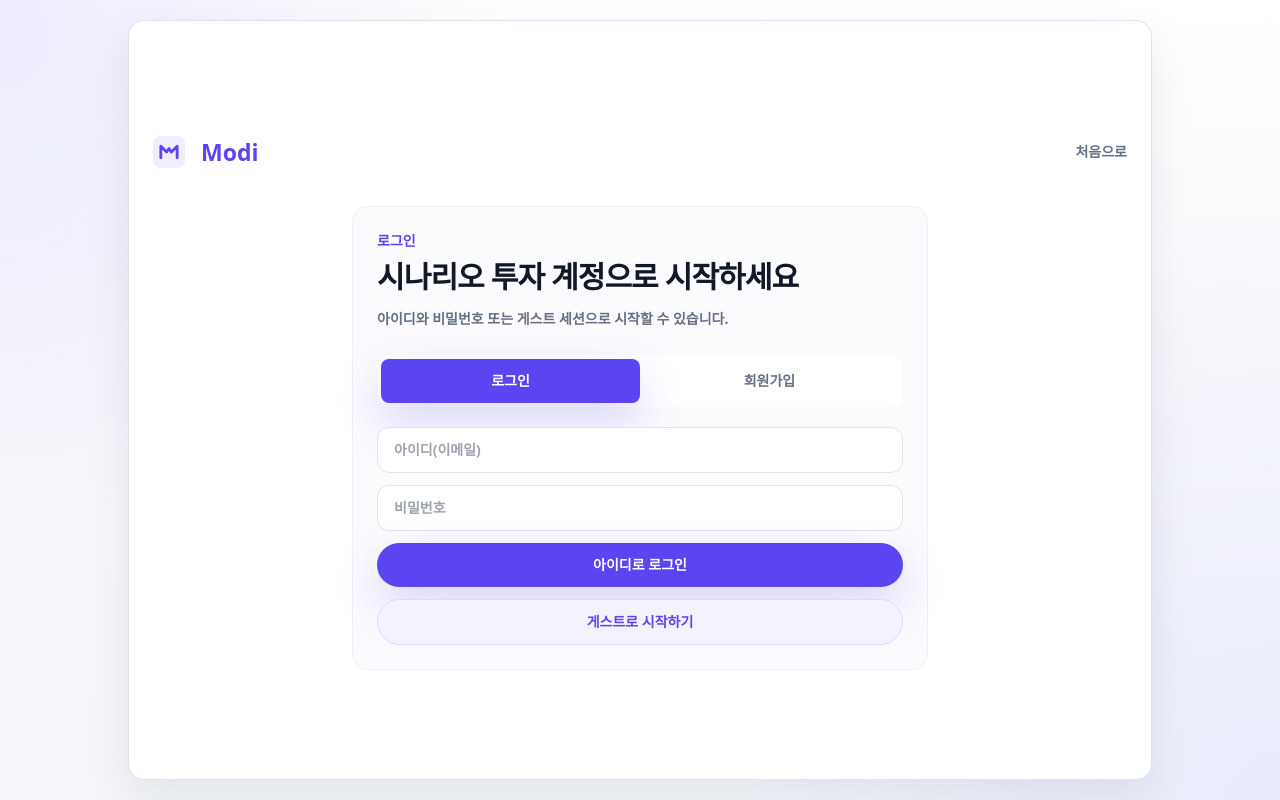
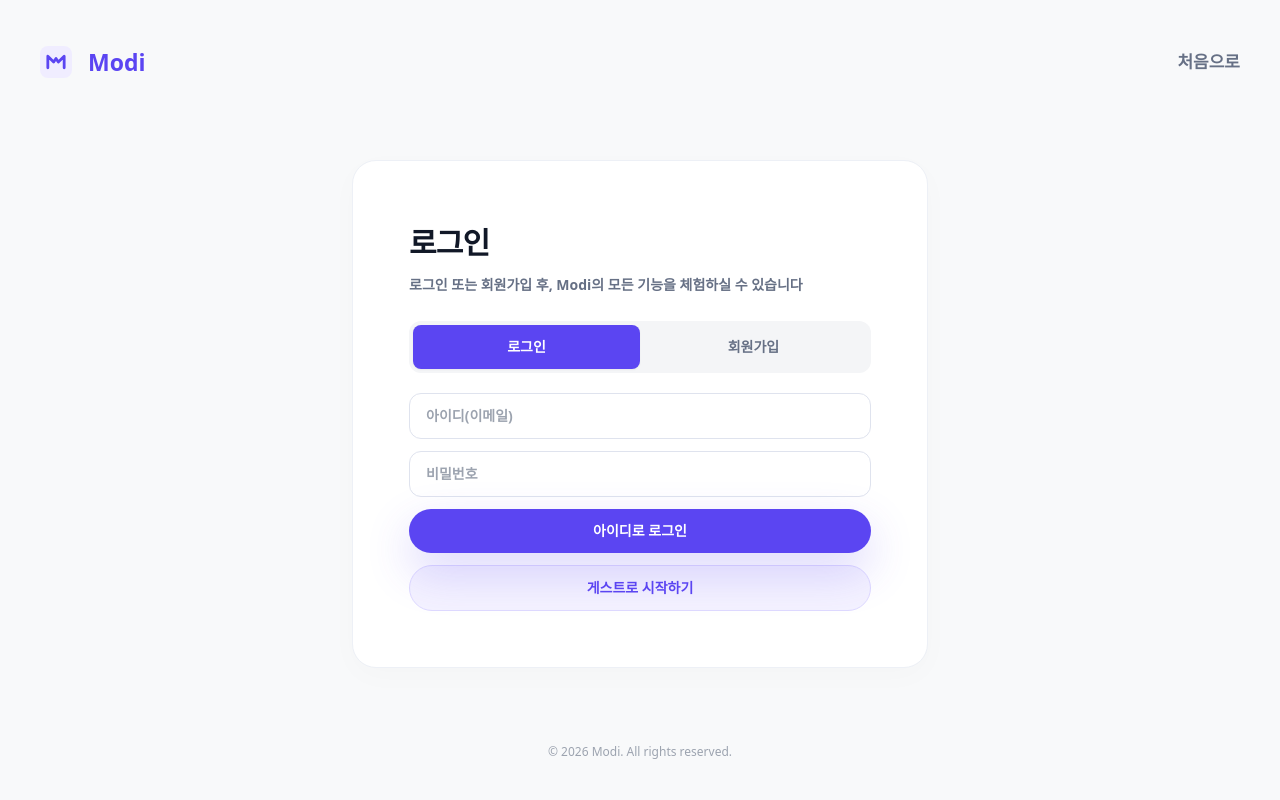
Before and after one commit to yunjae305/Modi, a React (Vite) app: page /login in a window 1280 px wide. Built offline with nearby package versions, Linux system fonts and the light colour scheme; no server answers.

Commit message:
LoginPage: UI변경 UX경험 고려 애니메이션 추가 및 스타일 조정

```diff
--- a/src/index.css
+++ b/src/index.css
@@ -7,7 +7,7 @@
 }
 
 html {
-  background: #f7f8fc;
+  background: #ffffff;
 }
 
 body {
--- a/src/pages/LoginPage.tsx
+++ b/src/pages/LoginPage.tsx
@@ -7,7 +7,6 @@ import { apiGet } from '../services/api';
 import { normalizeNextPath, useAuthContext } from '../context/AuthContext';
 import type { ProviderStatus } from '../types/auth';
 
-// 이메일, Kakao, 게스트 로그인 컴포넌트
 export function LoginPage() {
   const navigate = useNavigate();
   const location = useLocation();
@@ -21,31 +20,23 @@ export function LoginPage() {
   const next = normalizeNextPath(new URLSearchParams(location.search).get('next'));
 
   useEffect(() => {
-    // provider 상태 조회
     let active = true;
     apiGet<ProviderStatus>('/auth/providers')
       .then((status) => {
-        if (active) {
-          setProviders(status);
-        }
+        if (active) setProviders(status);
       })
       .catch(() => {
         if (active) {
-          // provider 조회 실패 fallback
           setProviders({ providers: { email: true, kakao: false, guest: true } });
         }
       });
-    return () => {
-      active = false;
-    };
+    return () => { active = false; };
   }, []);
 
-  // 이메일 인증 submit 함수
   const submitCredentials = async (event: FormEvent<HTMLFormElement>) => {
     event.preventDefault();
     setError('');
     try {
-      // authMode 기반 login/register 분기
       if (authMode === 'login') {
         await loginEmail(email, password);
       } else {
@@ -57,14 +48,7 @@ export function LoginPage() {
     }
   };
 
-  // Kakao 로그인 시작 함수
-  const startKakao = () => {
-    setError('');
-    // 외부 OAuth 페이지 이동
-    loginKakao(next);
-  };
-
-  // 게스트 로그인 시작 함수
+  const startKakao = () => { setError(''); loginKakao(next); };
   const startGuest = async () => {
     setError('');
     try {
@@ -76,36 +60,58 @@ export function LoginPage() {
   };
 
   return (
-    <main className="min-h-screen px-5 py-5">
-      <section className="mx-auto grid min-h-[calc(100vh-2.5rem)] max-w-5xl content-center rounded-2xl border border-[#dfe3ee] bg-white p-6 shadow-card">
-        <header className="mb-8 flex items-center justify-between">
+    <div className="flex min-h-screen flex-col justify-between bg-[#f8f9fa] p-6 sm:p-10">
+
+      {/* Header 영역 */}
+      <header className="flex w-full max-w-[105rem] justify-between items-center mx-auto">
         <BrandLogo />
-          <button className="text-sm font-extrabold text-[#667085] hover:text-[#111827]" onClick={() => navigate('/')}>
+        <button
+          className="text-[17px] font-bold text-[#667085] hover:text-[#111827] transition-colors"
+          onClick={() => navigate('/')}
+        >
           처음으로
         </button>
       </header>
-        <div className="mx-auto w-full max-w-xl rounded-2xl border border-[#edf0f6] bg-[#fbfbfe] p-6">
-          <p className="text-sm font-extrabold text-[#5b45f2]">로그인</p>
-          <h1 className="mt-2 text-3xl font-black tracking-[-0.03em] text-[#111827]">시나리오 투자 계정으로 시작하세요</h1>
+
+      {/* Body 영역: 로그인/회원가입 */}
+      <main className="flex flex-1 items-center justify-center w-full py-8">
+        <div className="w-full max-w-xl rounded-3xl border border-[#edf0f6] bg-white p-4 sm:p-8 shadow-[0_8px_30px_rgba(0,0,0,0.02)]">
+
+          <div className="mx-auto w-full max-w-xl rounded-2xl p-6">
+            <h1 className="mt-2 text-3xl font-black tracking-[-0.03em] text-[#111827] transition-all duration-200">
+              {authMode === 'login' ? '로그인' : '회원가입'}
+            </h1>
             <p className="mt-3 text-sm font-bold leading-6 text-[#667085]">
-            {providers?.providers.kakao ? '아이디와 비밀번호로 로그인하거나 Kakao, 게스트 세션으로 빠르게 시작할 수 있습니다.' : '아이디와 비밀번호 또는 게스트 세션으로 시작할 수 있습니다.'}
+              로그인 또는 회원가입 후, Modi의 모든 기능을 체험하실 수 있습니다
             </p>
-          <div className="mt-6 grid grid-cols-2 rounded-xl bg-white p-1 text-sm font-extrabold">
+
+            <div className="mt-6 relative grid grid-cols-2 rounded-xl bg-[#f4f5f7] p-1 text-sm font-extrabold select-none">
+              <div
+                className={`absolute top-1 bottom-1 left-1 w-[calc(50%-4px)] bg-[#5b45f2] rounded-lg shadow-sm transition-transform duration-300 ease-in-out ${
+                  authMode === 'login' ? 'translate-x-0' : 'translate-x-full'
+                }`}
+              />
+
               <button
                 type="button"
-              className={`rounded-lg px-4 py-3 ${authMode === 'login' ? 'bg-[#5b45f2] text-white shadow-glow' : 'text-[#667085]'}`}
+                className={`relative z-10 rounded-lg px-4 py-3 text-center transition-colors duration-200 ${
+                  authMode === 'login' ? 'text-white' : 'text-[#667085]'
+                }`}
                 onClick={() => setAuthMode('login')}
               >
                 로그인
               </button>
               <button
                 type="button"
-              className={`rounded-lg px-4 py-3 ${authMode === 'register' ? 'bg-[#5b45f2] text-white shadow-glow' : 'text-[#667085]'}`}
+                className={`relative z-10 rounded-lg px-4 py-3 text-center transition-colors duration-200 ${
+                  authMode === 'register' ? 'text-white' : 'text-[#667085]'
+                }`}
                 onClick={() => setAuthMode('register')}
               >
                 회원가입
               </button>
             </div>
+
             <form className="mt-5 grid gap-3" onSubmit={submitCredentials}>
               {authMode === 'register' && (
                 <input
@@ -133,6 +139,7 @@ export function LoginPage() {
                 {authMode === 'login' ? '아이디로 로그인' : '회원가입하고 시작'}
               </Button>
             </form>
+
             {providers?.providers.kakao && (
               <>
                 <div className="my-6 flex items-center gap-4">
@@ -140,22 +147,27 @@ export function LoginPage() {
                   <span className="text-xs font-extrabold text-[#8b95a7]">또는</span>
                   <span className="h-px flex-1 bg-[#dfe3ee]" />
                 </div>
+                {/* 3. 요구사항: 카카오 심볼 아이콘 삽입 */}
                 <Button
                   type="button"
                   variant="soft"
-                className="w-full bg-[#fee500] text-[#111827] hover:bg-[#f4da00]"
+                  className="w-full bg-[#fee500] text-[#111827] hover:bg-[#f4da00] flex items-center justify-center gap-2 font-extrabold"
                   disabled={loading}
                   onClick={startKakao}
                 >
+                  <svg className="w-[18px] h-[18px] fill-[#111827]" viewBox="0 0 24 24" aria-hidden="true">
+                    <path d="M12 3c-4.97 0-9 3.185-9 7.115 0 2.553 1.706 4.8 4.315 6.046l-.805 2.953c-.092.338.113.682.457.75.105.02.21.012.31-.026l3.48-2.296A11.393 11.393 0 0 0 12 17.23c4.97 0 9-3.185 9-7.115C21 6.185 16.97 3 12 3z"/>
+                  </svg>
                   Kakao로 시작하기
                 </Button>
               </>
             )}
+
             {providers?.providers.guest && (
               <Button
                 type="button"
                 variant="soft"
-              className="mt-3 w-full"
+                className="mt-3 w-full flex items-center justify-center gap-2 font-extrabold"
                 disabled={loading}
                 onClick={startGuest}
               >
@@ -164,7 +176,14 @@ export function LoginPage() {
             )}
             {error && <p className="mt-4 text-sm font-bold text-[#ff3f55]">{error}</p>}
           </div>
-      </section>
+
+        </div>
       </main>
+
+      {/* Footer 영역 */}
+      <footer className="text-center text-xs font-medium text-gray-400">
+        © 2026 Modi. All rights reserved.
+      </footer>
+    </div>
   );
 }
```
Also changed, not shown: 2 other files (tests, documents, lock files or other folders). Lines whose indentation alone changed are shown as unchanged.
